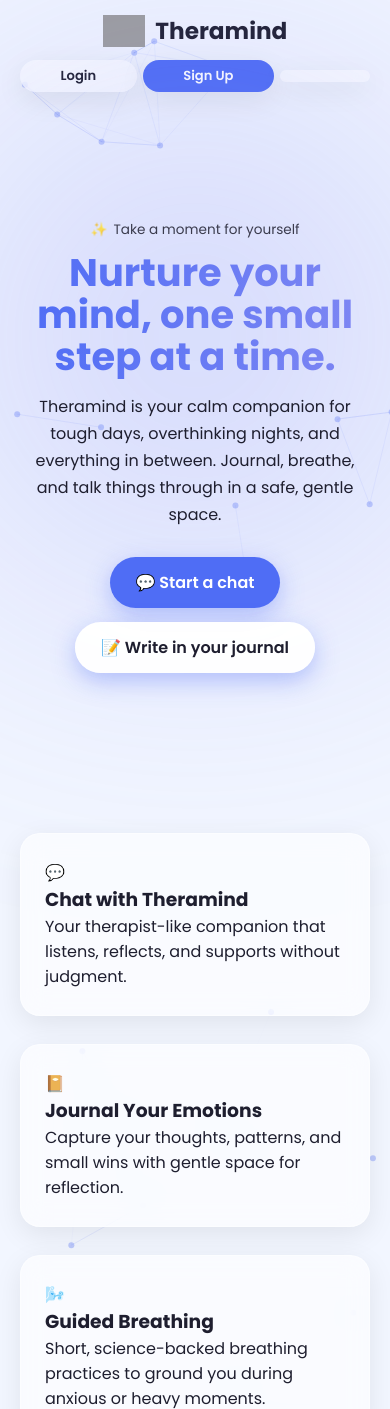
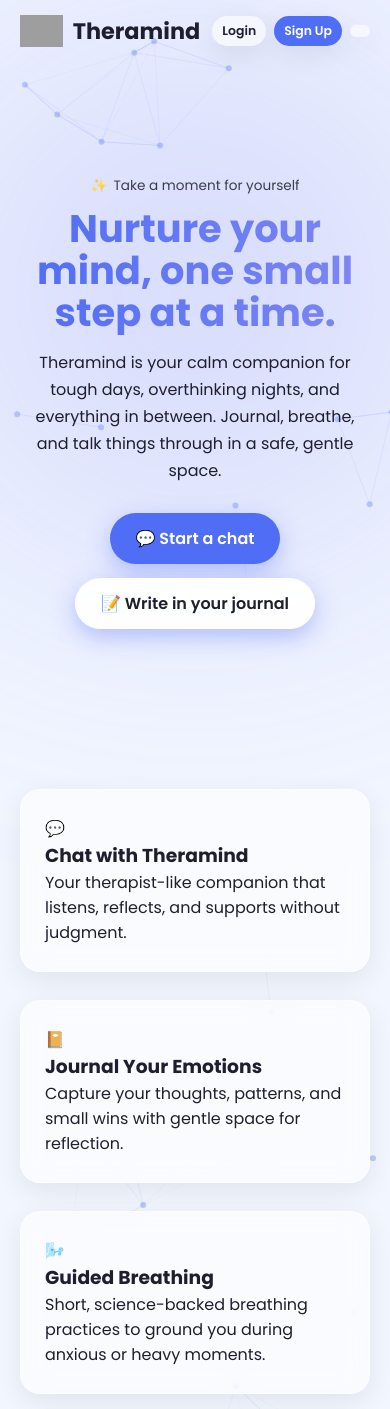
Before and after one commit to rahimdosani/Theramind--website, a Flask app: page / in a window 390 px wide. Shown: the top 1409 px of the page. Run offline with Flask 3, Linux system fonts and the light colour scheme; grey boxes are pictures that could not be loaded.

Commit message:
Stabilize auth, OTP, routes, and mobile header

```diff
--- a/app.py
+++ b/app.py
@@ -1181,6 +1181,9 @@ def auth_google():
 @app.route("/auth/google/callback")
 @csrf.exempt
 def auth_google_callback():
+    # 🔑 CRITICAL for mobile + Render
+    session.modified = True
+
     try:
         token = oauth.google.authorize_access_token()
         user_info = oauth.google.get("userinfo").json()
@@ -1212,6 +1215,7 @@ def auth_google_callback():
     }
 
     return redirect(url_for("oauth_confirm"))
+
 
 
 @app.route("/auth/confirm", methods=["GET", "POST"])
@@ -1330,7 +1334,6 @@ def verify_signup_otp():
 
 
 @app.route("/signup", methods=["GET", "POST"])
-@csrf.exempt
 @limiter.limit("5 per minute")
 def signup():
     if request.method == "POST":
@@ -1379,7 +1382,7 @@ def signup():
             ))
             conn.commit()
 
-        # Send OTP
+        # Generate OTP
         otp = generate_otp()
         expires_at = int(time.time()) + 600
 
@@ -1390,9 +1393,16 @@ def signup():
         )
         conn.commit()
 
-        send_otp_email(email, otp)
-
-        session.clear()
+        # Send OTP safely
+        try:
+            send_otp_email(email, otp)
+        except Exception as e:
+            print("OTP email failed:", e)
+            flash("Could not send verification email. Please try again.", "danger")
+            return redirect(url_for("signup"))
+
+        # 🔑 DO NOT CLEAR ENTIRE SESSION
+        session.pop("pending_otp_email", None)
         session["pending_otp_email"] = email
 
         flash("We’ve sent a verification code to your email.", "success")
--- a/templates/home.html
+++ b/templates/home.html
@@ -197,33 +197,7 @@
     border-color: rgba(255,255,255,0.12);
   }
 
-  @media (max-width: 768px) {
-  header {
-    flex-direction: column;
-    align-items: stretch;
-    gap: 12px;
-  }
 
-  .logo {
-    justify-content: center;
-    text-align: center;
-  }
-
-  .header-actions {
-    width: 100%;
-    justify-content: center;
-    flex-wrap: wrap;
-    gap: 8px;
-  }
-
-  .header-actions a,
-  .profile-btn,
-  .theme-toggle {
-    flex: 1 1 auto;
-    min-width: 90px;
-    text-align: center;
-  }
-}
 
 @media (max-width: 420px) {
   .header-actions a,
@@ -508,6 +482,70 @@ button, a {
     transform: scale(0.97);
   }
 }
+/* ===== MOBILE HEADER FIX (FINAL & SAFE) ===== */
+
+/* Ensure header is always clickable */
+header {
+  position: relative;
+  z-index: 50;
+}
+
+/* Prevent invisible layers stealing taps */
+#particles-js,
+#loader {
+  pointer-events: none;
+}
+
+/* Header actions always above background */
+.header-actions {
+  position: relative;
+  z-index: 51;
+  display: flex;
+  align-items: center;
+  gap: 8px;
+  flex-wrap: nowrap;
+}
+
+/* Buttons always tappable */
+.header-actions a,
+.profile-btn,
+.theme-toggle {
+  pointer-events: auto;
+  white-space: nowrap;
+}
+
+/* Mobile layout */
+@media (max-width: 768px) {
+  header {
+    flex-direction: row;
+    align-items: center;
+    justify-content: space-between;
+  }
+
+  .logo {
+    font-size: 1.4rem;
+    flex-shrink: 0;
+  }
+
+  .header-actions {
+    flex-wrap: nowrap;
+  }
+
+  .profile-btn span:last-child {
+    display: none;
+  }
+}
+
+/* Small phones */
+@media (max-width: 420px) {
+  .header-actions a,
+  .profile-btn,
+  .theme-toggle {
+    padding: 6px 10px;
+    font-size: 0.78rem;
+  }
+}
+
 
 
 </style>
```
Also changed, not shown: email_utils.py (+23 -47 lines).
